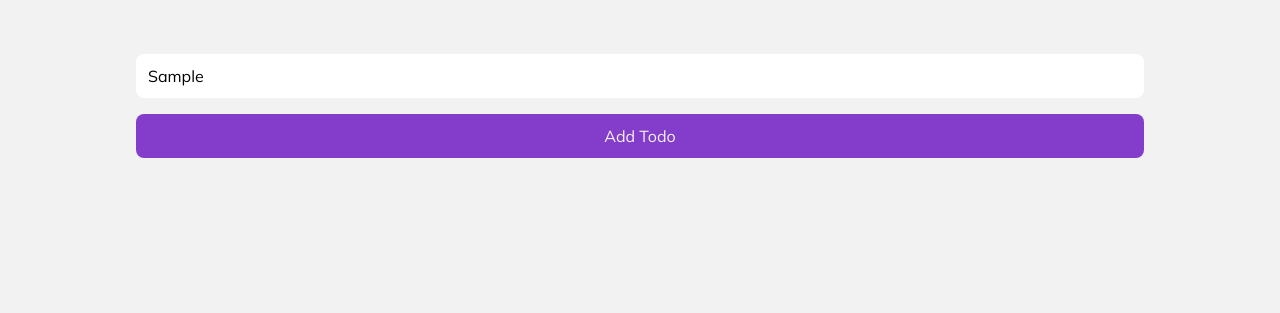
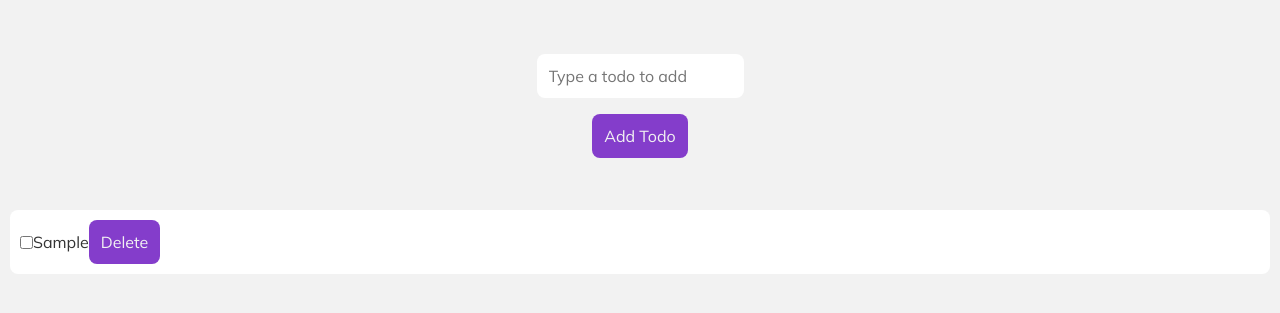
Before and after one commit to JohnnyJSz/js-todo-app, a plain HTML site: page index.html in a window 1280 px wide. Both pictures are taken after typing "Sample" into the empty fields and a click on the button "Add Todo". Shown: the part 55-368 px from the top of the page. Drawn offline with Linux system fonts and the light colour scheme.

Commit message:
Add javascript, add prettierrc json file

```diff
--- a/index.html
+++ b/index.html
@@ -28,5 +28,6 @@
         <ul id="tasks-list"></ul>
       </section>
     </div>
+    <script src="main.js"></script>
   </body>
 </html>
--- /dev/null
+++ b/main.js
@@ -0,0 +1,103 @@
+const newTaskInputEl = document.querySelector('#new-task-input')
+const taskListEl = document.querySelector('#tasks-list')
+const addTaskButtonEl = document.querySelector('#add-task-button')
+
+// Aqui guardaremos todas las tareas que vayamos anyadiendo
+const tasks = []
+
+// Objeto globar para tener las referencias a lo que vayamos haciendo, una especie de estado
+// en la que llevaremos control de las tareas, la lista de tareas y el input
+const app = {
+  tasks,
+  taskListEl,
+  newTaskInputEl,
+}
+
+// Esta funcion nos va a permitir anyadir tareas
+// recibe por parametros el titulo y un booleano de si la tarea esta completada, por defecto es falso
+const createTask = (title, isCompleted = false) => {
+  return {
+    id: Date.now(),
+    title,
+    isCompleted,
+  }
+}
+
+// Funcion para anyadir una tarea al nodo lista de tareas, recibe la tarea y la lista de tareas
+const addTaskToList = (task, taskListEl) => {
+  // almacenamos el elemento tarea usando una funcion createTaskElement() que recibe la tarea a crear
+  const taskElement = createTaskElement(task)
+  // anyadimos ese elemento tarea como nodo hijo a la lista de tareas
+  taskListEl.appendChild(taskElement)
+}
+
+// Funcion que se va a llamar cuando pulsemos el boton de anyadir tarea
+// recibe el objeto app como parametro
+// contiene las referencias a las tareas, el nodo lista de tareas y el input donde esta el valor de la nueva tarea a anyadir
+const addTask = (app) => {
+  // extraemos el titulo del input usando app.(input element).value
+  // input.value nos da el valor del texto en el input
+  const newTaskTitle = app.newTaskInputEl.value
+  // creamos una nueva tarea, le pasamos el titulo obtenido previamente.
+  const newTask = createTask(newTaskTitle)
+  // en nuestro objeto app tenemos la referencia a las tareas (array vacio, al principio)
+  // como es un array vamos a hacer push de la nueva tarea para anyadirla al array.
+  app.tasks.push(newTask)
+  // esta funcion hace que se vea en el DOM el elemento que simboliza la tarea dentro del nodo lista de tareas
+  addTaskToList(newTask, app.taskListEl)
+  // para mejorar la UX, despues de anyadir una tarea al nodo lista de tareas
+  // vamos a resetear el valor del input a un string vacio
+  app.newTaskInputEl.value = ''
+}
+
+// Esta funcion nos sirve para representar la tarea en el HTML
+// recive un objeto tarea
+const createTaskElement = (task) => {
+  // creamos el elemento HTML que representa la tarea, en nuestro caso un li
+  const taskEl = document.createElement('li')
+
+  // creamos el elemento HTML que reprenta el checkbox para marcar si a tare se ha completado o no
+  const taskCheckbox = document.createElement('input')
+  // el typo del elemento
+  taskCheckbox.type = 'checkbox'
+  // la propiedad del elemento checkbox, va a ser igual al valor de nuestro objeto task.isCompleted
+  taskCheckbox.checked = task.isCompleted
+  taskCheckbox.addEventListener('change', () => {
+    task.isCompleted = taskCheckbox.checked
+    // .toggle es un metodo para intercambiar clases de css cuando se fuerza (2do parametro) a ello.
+    taskText.classList.toggle('completed', task.isCompleted)
+  })
+
+  // creamos el elemento HTML que representa el texto de la tarea
+  const taskText = document.createElement('span')
+  taskText.textContent = task.title
+  taskText.classList.toggle('completed', task.isCompleted)
+
+  // creamos el elemento HTML que representa un boton para borrar la tarea
+  const taskDeleteButton = document.createElement('button')
+  taskDeleteButton.textContent = 'Delete'
+  taskDeleteButton.className = 'delete-button'
+  taskDeleteButton.addEventListener('click', () => {
+    // eliminar task from list
+  })
+
+  // Incluimos los elementos previamente creados al nodo tarea
+  taskEl.appendChild(taskCheckbox)
+  taskEl.appendChild(taskText)
+  taskEl.appendChild(taskDeleteButton)
+
+  // Devolvemos el elemento tarea creado.
+  return taskEl
+}
+
+// Evento que ocurre cuando hacemos click en el boton anyadir tarea
+addTaskButtonEl.addEventListener('click', () => {
+  addTask(app)
+})
+
+// Evento que ocurre al presionar la tecla Enter para anyadir una tarea
+newTaskInputEl.addEventListener('keydown', (event) => {
+  if (event.key === 'Enter') {
+    addTask(app)
+  }
+})
--- a/styles.css
+++ b/styles.css
@@ -24,7 +24,6 @@ h1 {
 }
 input,
 button {
-  width: 80%;
   border: none;
   border-radius: 8px;
   padding: 10px 12px;
```
Also changed, not shown: .prettierrc.json (added).
